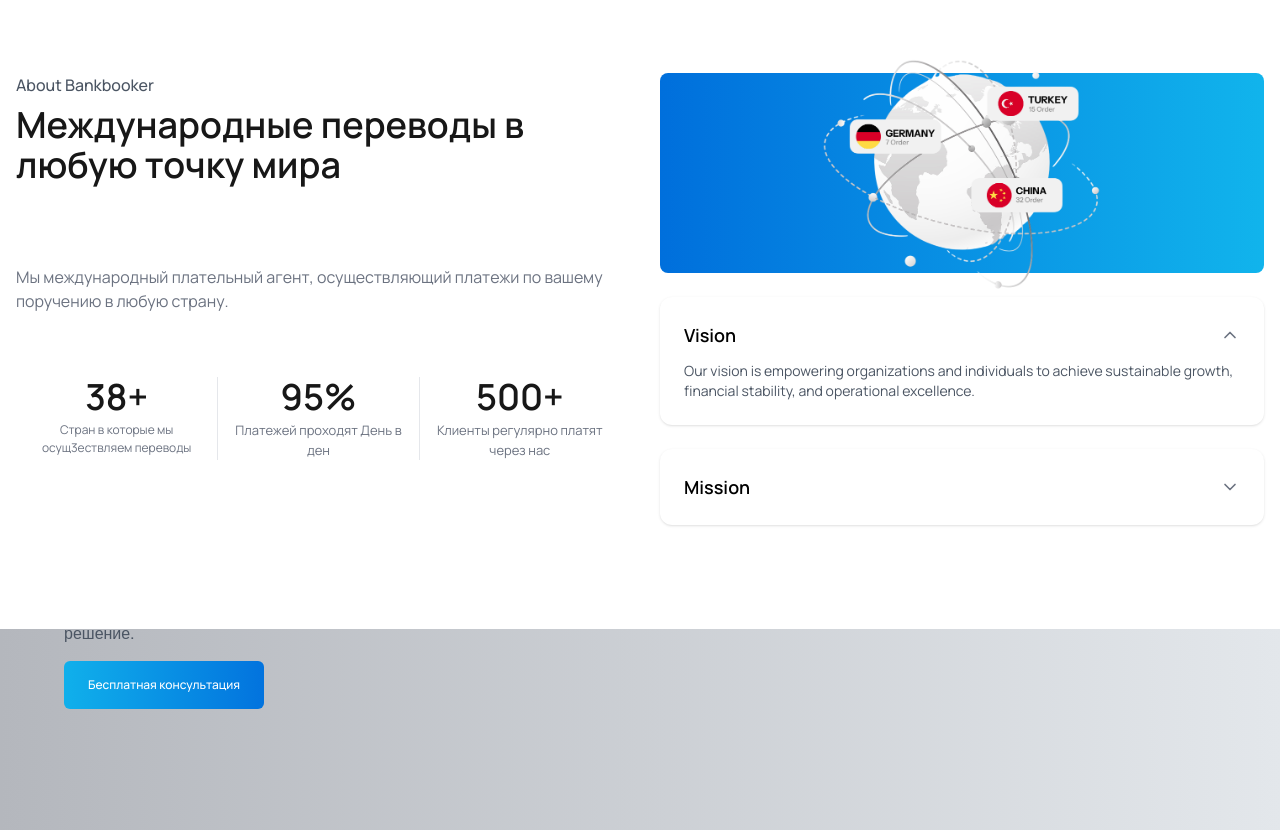
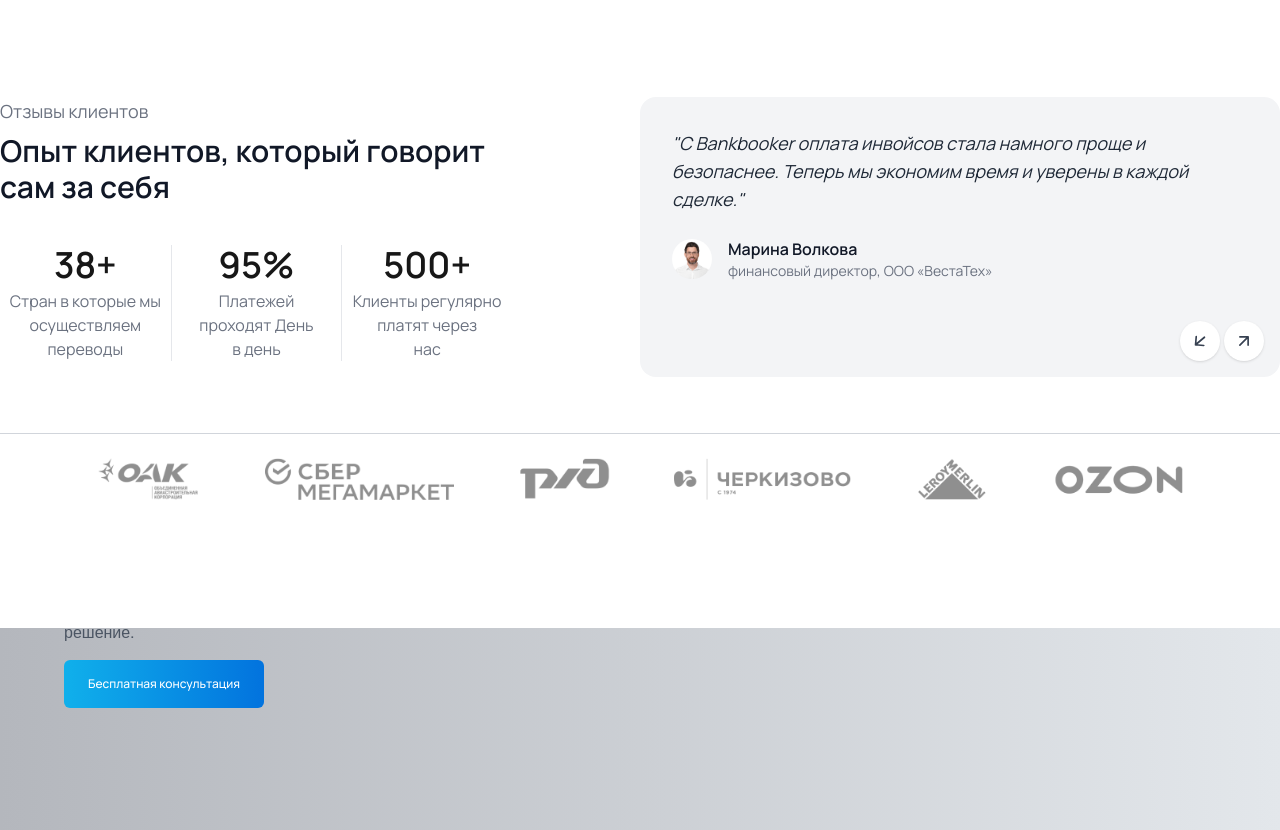
Before and after one commit to vnrnesia/bankbooker, a React (Vite) app: page /partner in a window 1280 px wide. Shown: the part 1325-2155 px from the top of the page. Built offline with nearby package versions, Linux system fonts and the light colour scheme.

Commit message:
class fix

```diff
--- a/src/pages/Partner.jsx
+++ b/src/pages/Partner.jsx
@@ -144,12 +144,10 @@
         </div>
       </section>
       <div className=" max-w-sm px-2 md:px-0 md:max-w-7xl mx-auto">
-        <div className="pt-10">
-          <Brands />
-        </div>
+        <div className="pt-10"><Brands /></div>
+        <Comments />
       </div>
       <div className=" pb-16 max-w-sm  md:px-0 md:max-w-7xl mx-auto">
-        <Info />
       </div>
     </>
   );
```
